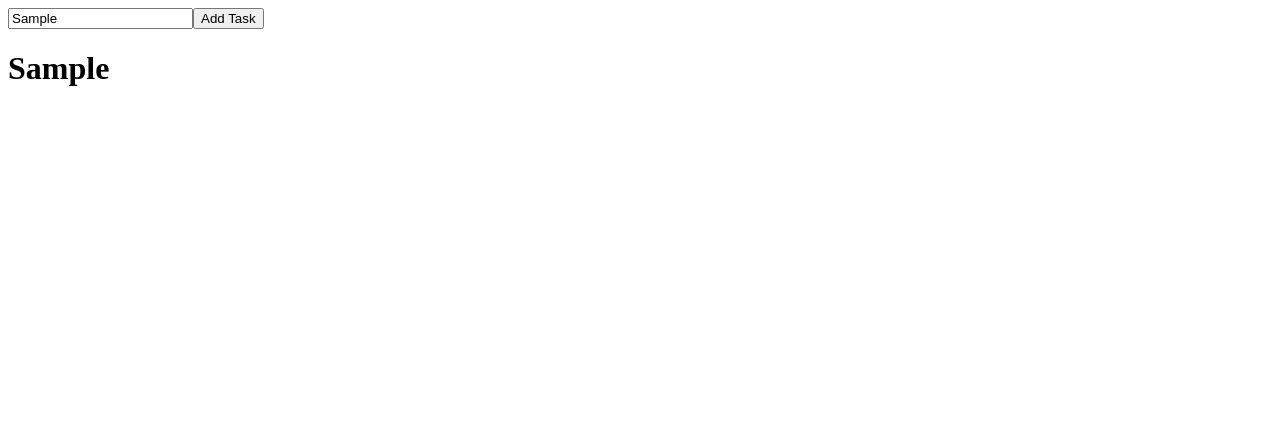
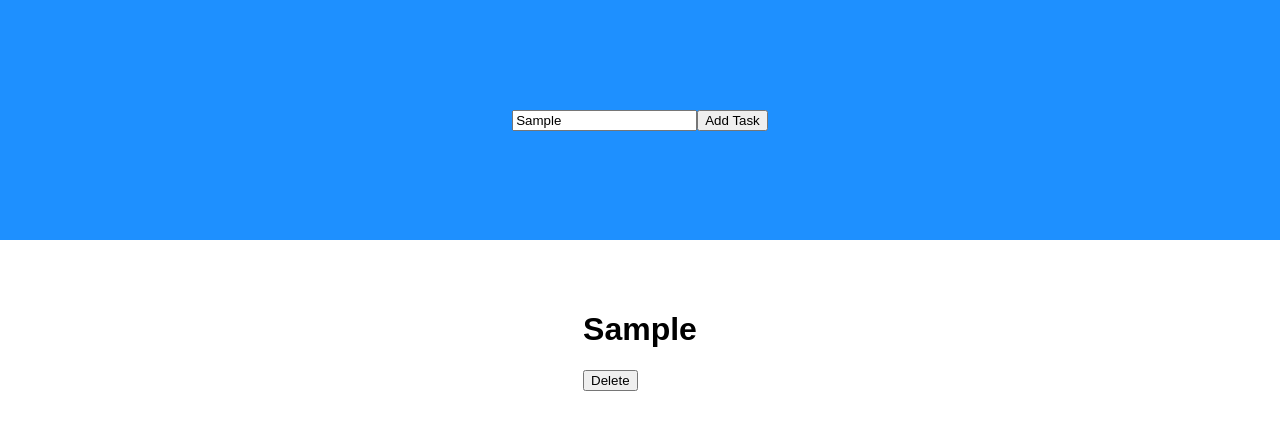
Before and after one commit to daisyyedda/ReactJS-Episode1, a React (Create React App) app: page / in a window 1280 px wide. Both pictures are taken after typing "Sample" into the empty fields and a click on the button "Add Task". Shown: the top 430 px of the page. Built offline with nearby package versions, Linux system fonts and the light colour scheme.

Commit message:
improved ui

```diff
--- /dev/null
+++ b/src/App.css
@@ -0,0 +1,47 @@
+.App {
+  display: flex;
+  align-items: center;
+  flex-direction: column;
+  width: 100vw;
+  font-family: Arial, Helvetica, sans-serif;
+}
+
+body {
+  margin: 0;
+  padding: 0;
+}
+
+.addTask {
+  height: 30vh;
+  background-color: dodgerblue;
+  width: 100%;
+  display: flex;
+  justify-content: center;
+  align-items: center;
+}
+
+.list {
+  height: auto;
+  width: 100%;
+  display: flex;
+  align-items: center;
+  padding-top: 50px;
+  flex-direction: column;
+}
+
+.task {
+  width: 500px;
+  height: 50px;
+  display: flex;
+  margin: 15px;
+  display: flex;
+  align-items: center;
+  justify-content: center;
+}
+
+.task button {
+  width: auto;
+  height: 20px;
+  margin-left: 5px;
+  text-align: center;
+}
--- a/src/App.js
+++ b/src/App.js
@@ -1,12 +1,14 @@
-import styles from './App.module.css';
+import './App.css';
 import { User } from './User'
 import { useState } from 'react'
 
-// JSX (function that returns HTML tags)
-// state (a variable that are subject to change)
-// ... (an array composed of everything in the old array and the new thing after)
-// && (followed by codes to execute should the condition be true)
-// event (used to grab information about input)
+/*
+JSX (function that returns HTML tags)
+state (a variable that are subject to change)
+... (an array composed of everything in the old array and the new thing after)
+&& (followed by codes to execute should the condition be true)
+event (used to grab information about input)
+*/
 
 function App() {
 
@@ -17,11 +19,19 @@ function App() {
     setNewTask(event.target.value);
   };
 
+  const addTask = () => {
+    // object
+    const task = {
+      id: todoList.length === 0 ? 1 : todoList[todoList.length - 1].id + 1,
+      taskName: newTask
+    }
+    setTodoList([...todoList, task]);
+  };
 
-  const addTask = () => {
-    const newTodoList = [...todoList, newTask];
-    setTodoList(newTodoList);
-  };
+  const deleteTask = (id) => {
+    setTodoList(todoList.filter((task) => task.id !== id));
+  }
+
 
   // effect when button is on click
   // const increaseAge = () => {
@@ -36,8 +46,11 @@ function App() {
       </div>
       <div className='list'>
         {todoList.map((task) => {
-          // loop through the task and display to screen
-          return <h1>{task}</h1>
+          return (<div>
+            <h1>{task.taskName}</h1>
+            <button onClick={() => deleteTask(task.id)}>Delete</button>
+          </div>
+          );
         })}
       </div>
     </div>
--- a/src/App.module.css
+++ /dev/null
@@ -1,42 +0,0 @@
-.App {
-  text-align: center;
-}
-
-.App-logo {
-  height: 40vmin;
-  pointer-events: none;
-}
-
-@media (prefers-reduced-motion: no-preference) {
-  .App-logo {
-    animation: App-logo-spin infinite 20s linear;
-  }
-}
-
-.App-header {
-  background-color: #282c34;
-  min-height: 100vh;
-  display: flex;
-  flex-direction: column;
-  align-items: center;
-  justify-content: center;
-  font-size: calc(10px + 2vmin);
-  color: white;
-}
-
-.App-link {
-  color: #61dafb;
-}
-
-@keyframes App-logo-spin {
-  from {
-    transform: rotate(0deg);
-  }
-  to {
-    transform: rotate(360deg);
-  }
-}
-
-.name {
-  color: red
-}
```
